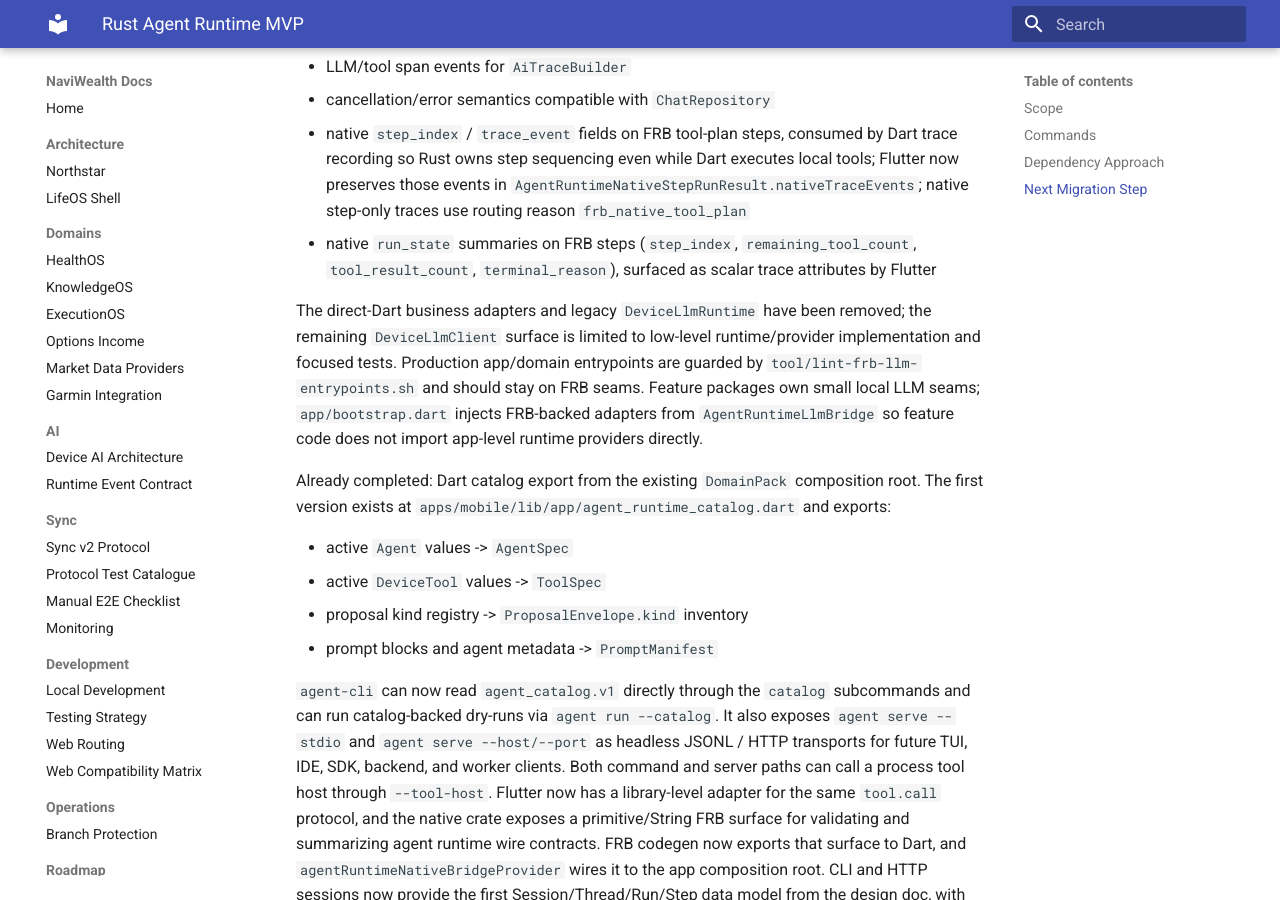
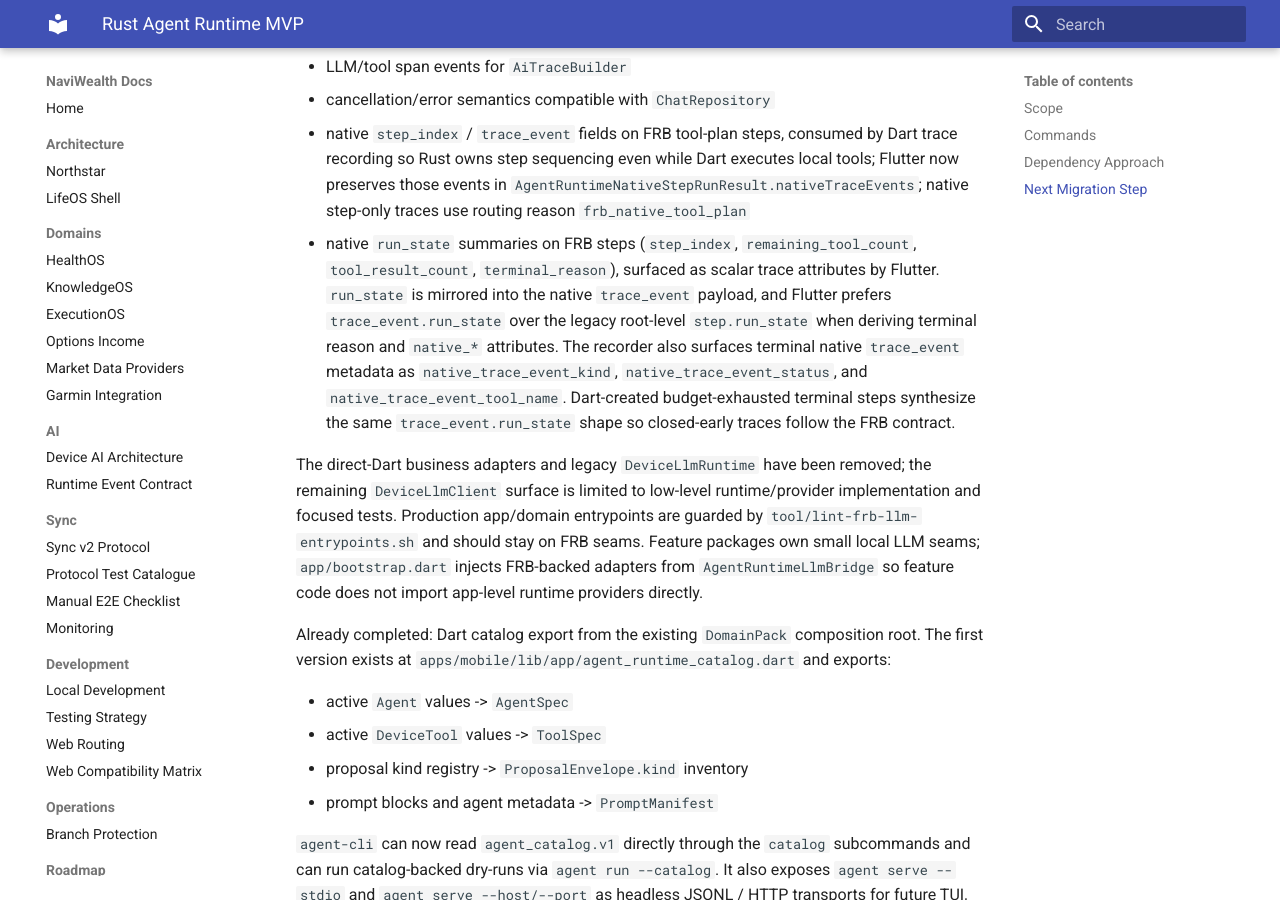
Before and after one commit to zsh-a/NaviWealth, an MkDocs documentation site: the page built from docs/architecture/rust-agent-runtime-mvp.md, in a window 1280 px wide and 900 px high, scrolled down 26266 px. Built offline with MkDocs 1.6.1 and Material for MkDocs 9.7.7, drawn with Linux system fonts in a browser that asks for light colours.

Commit message:
docs(ai): document frb trace event run state

```diff
--- a/docs/architecture/rust-agent-runtime-mvp.md
+++ b/docs/architecture/rust-agent-runtime-mvp.md
@@ -1315,7 +1315,14 @@ The Flutter runner now provides the former parity gap:
   use routing reason `frb_native_tool_plan`
 - native `run_state` summaries on FRB steps (`step_index`,
   `remaining_tool_count`, `tool_result_count`, `terminal_reason`), surfaced as
-  scalar trace attributes by Flutter
+  scalar trace attributes by Flutter. `run_state` is mirrored into the native
+  `trace_event` payload, and Flutter prefers `trace_event.run_state` over the
+  legacy root-level `step.run_state` when deriving terminal reason and
+  `native_*` attributes. The recorder also surfaces terminal native
+  `trace_event` metadata as `native_trace_event_kind`,
+  `native_trace_event_status`, and `native_trace_event_tool_name`. Dart-created
+  budget-exhausted terminal steps synthesize the same `trace_event.run_state`
+  shape so closed-early traces follow the FRB contract.
 
 The direct-Dart business adapters and legacy `DeviceLlmRuntime` have been
 removed; the remaining `DeviceLlmClient` surface is limited to low-level
```
